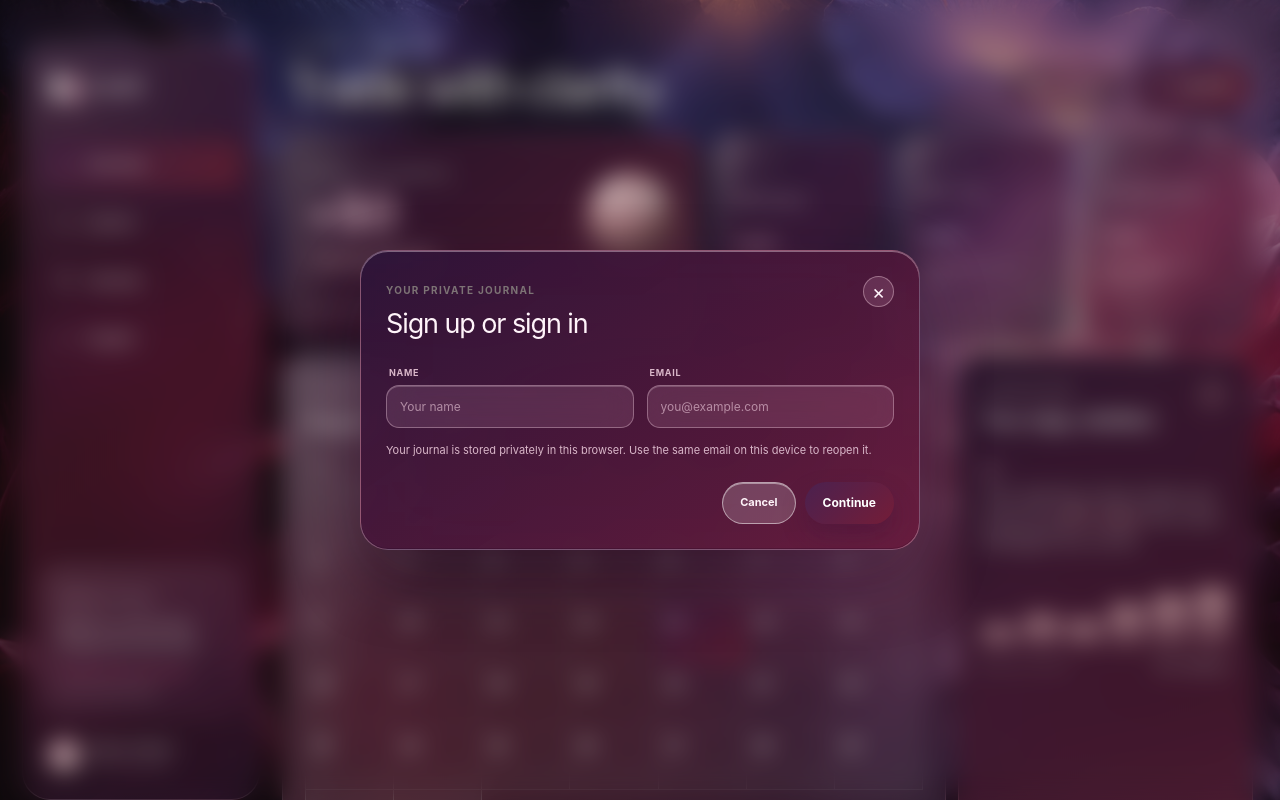
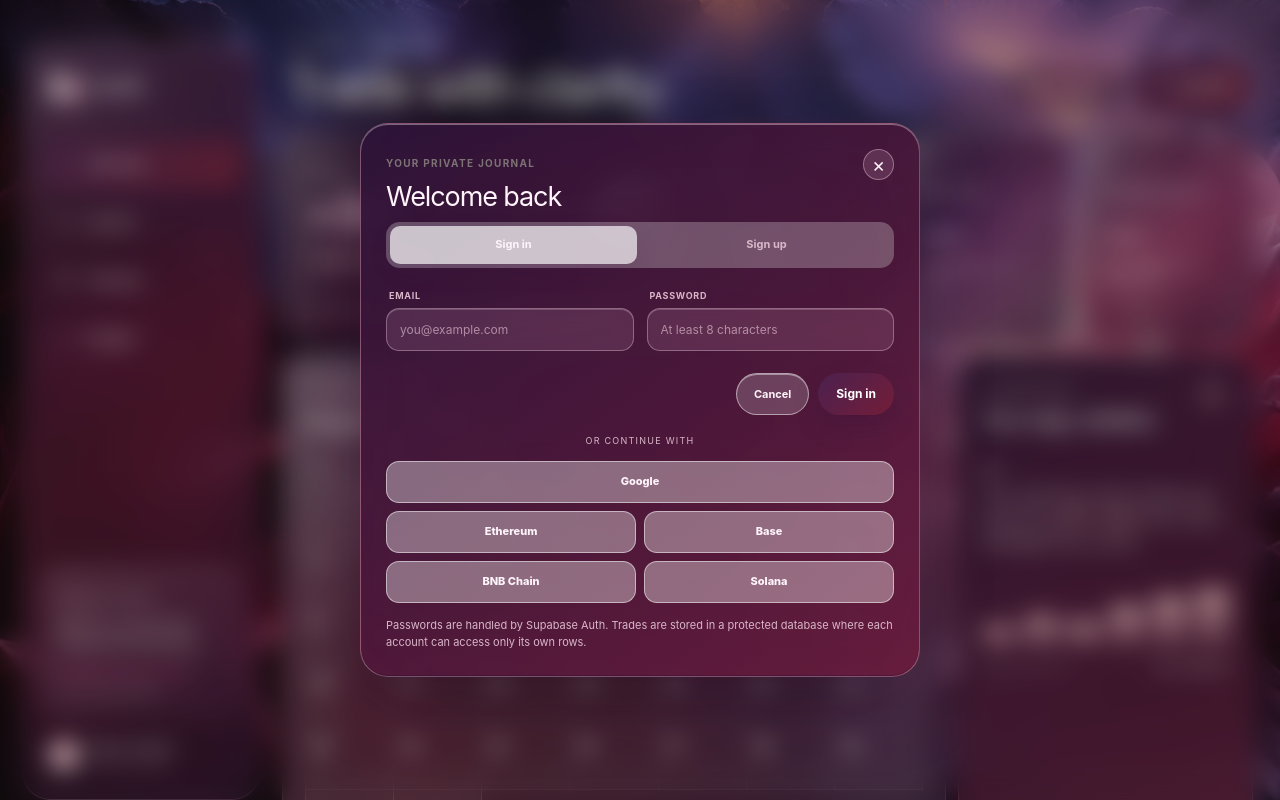
Before and after one commit to greyvese/lucid-trading, a Next.js app: page / in a window 1280 px wide. Both pictures are taken after a click on the button "Sign in / Sign up". Shown: the top 800 px of the page. Built offline with nearby package versions, Linux system fonts and the light colour scheme.

Commit message:
Add secure Supabase authentication and trade storage

```diff
--- a/app/globals.css
+++ b/app/globals.css
@@ -115,6 +115,15 @@ button { color: inherit; }
 .account-button { min-height: 42px; padding: 0 16px; border-radius: 99px; display: inline-flex; align-items: center; justify-content: center; color: var(--text-main); text-decoration: none; font-size: 11px; font-weight: 720; }
 .auth-modal { max-width: 560px; }
 .auth-note { margin: 14px 0 0; color: var(--text-muted); font-size: 11px; line-height: 1.55; }
+.auth-tabs { display: grid; grid-template-columns: 1fr 1fr; gap: 6px; margin: 4px 0 18px; padding: 4px; border-radius: 14px; background: rgba(255,255,255,0.25); }
+.auth-tabs button { min-height: 38px; border: 0; border-radius: 10px; background: transparent; color: var(--text-muted); font: inherit; font-size: 11px; font-weight: 750; cursor: pointer; }
+.auth-tabs button.active { color: var(--text-main); background: rgba(255,255,255,0.66); box-shadow: 0 8px 24px rgba(53,16,58,0.08); }
+.auth-divider { display: flex; align-items: center; gap: 10px; margin: 19px 0 13px; color: var(--text-muted); font-size: 9px; text-transform: uppercase; letter-spacing: .14em; }
+.auth-divider::before, .auth-divider::after { content: ""; height: 1px; flex: 1; background: rgba(74,31,71,0.16); }
+.social-auth-button, .wallet-grid button { width: 100%; min-height: 42px; border: 1px solid rgba(255,255,255,0.5); border-radius: 13px; background: rgba(255,255,255,0.36); color: var(--text-main); font: inherit; font-size: 11px; font-weight: 760; cursor: pointer; }
+.social-auth-button:hover, .wallet-grid button:hover { background: rgba(255,255,255,0.62); }
+.wallet-grid { display: grid; grid-template-columns: 1fr 1fr; gap: 8px; margin-top: 8px; }
+.social-auth-button:disabled, .wallet-grid button:disabled, .primary-button:disabled { opacity: .55; cursor: wait; }
 .primary-button { border: 0; border-radius: 99px; background: linear-gradient(135deg, var(--purple), var(--wine)); color: white; padding: 12px 18px; min-height: 42px; font-size: 12px; font-weight: 720; display: inline-flex; align-items: center; justify-content: center; gap: 8px; cursor: pointer; box-shadow: 0 12px 24px rgba(52,18,58,0.28); transition: transform 160ms ease, box-shadow 160ms ease; }
 .primary-button:hover { transform: translateY(-2px); box-shadow: 0 15px 28px rgba(29,26,27,0.25); }
 .primary-button span { color: var(--rose); font-size: 17px; }
--- a/app/page.tsx
+++ b/app/page.tsx
@@ -1,6 +1,15 @@
 "use client";
 
 import { FormEvent, useEffect, useMemo, useState } from "react";
+import type { User } from "@supabase/supabase-js";
+import { supabase } from "./supabase";
+
+declare global {
+  interface Window {
+    ethereum?: { request: (request: { method: string; params?: unknown[] }) => Promise<unknown> };
+    solana?: { connect: () => Promise<unknown> };
+  }
+}
 
 type Trade = {
   id: number;
@@ -22,6 +31,23 @@ type Trade = {
 type SignedInUser = {
   displayName: string;
   email: string;
+};
+
+type DatabaseTrade = {
+  id: number;
+  date: string;
+  ticker: string;
+  side: "Long" | "Short";
+  entry: number;
+  exit: number | null;
+  stop: number;
+  target: number;
+  size: number;
+  leverage: number;
+  pnl: number;
+  ratio: number;
+  strategy: string;
+  status: "Win" | "Loss" | "Open";
 };
 
 const monthNames = ["January", "February", "March", "April", "May", "June", "July", "August", "September", "October", "November", "December"];
@@ -56,6 +82,31 @@ function formatPrice(value: number) {
   return value.toLocaleString("en-US", { maximumFractionDigits: 2 });
 }
 
+function fromDatabaseTrade(row: DatabaseTrade): Trade {
+  return {
+    id: Number(row.id), date: row.date, ticker: row.ticker, side: row.side,
+    entry: row.entry, exit: row.exit, stop: row.stop, target: row.target,
+    size: row.size, leverage: row.leverage, pnl: row.pnl, ratio: row.ratio,
+    strategy: row.strategy, status: row.status,
+  };
+}
+
+function toDatabaseTrade(trade: Trade) {
+  return {
+    date: trade.date, ticker: trade.ticker, side: trade.side, entry: trade.entry,
+    exit: trade.exit, stop: trade.stop, target: trade.target, size: trade.size,
+    leverage: trade.leverage, pnl: trade.pnl, ratio: trade.ratio,
+    strategy: trade.strategy, status: trade.status,
+  };
+}
+
+function accountFromUser(user: User): SignedInUser {
+  const walletAddress = user.identities?.find((identity) => identity.provider === "web3")?.identity_data?.address;
+  const email = user.email ?? (walletAddress ? String(walletAddress) : "Wallet account");
+  const displayName = String(user.user_metadata?.display_name ?? user.user_metadata?.full_name ?? user.user_metadata?.name ?? (walletAddress ? `${String(walletAddress).slice(0, 6)}…${String(walletAddress).slice(-4)}` : email));
+  return { displayName, email };
+}
+
 export default function Home() {
   const initialToday = localIsoDate();
   const initialYear = Number(initialToday.slice(0, 4));
@@ -73,6 +124,9 @@ export default function Home() {
   const [isAuthOpen, setIsAuthOpen] = useState(false);
   const [authName, setAuthName] = useState("");
   const [authEmail, setAuthEmail] = useState("");
+  const [authPassword, setAuthPassword] = useState("");
+  const [authMode, setAuthMode] = useState<"signin" | "signup">("signin");
+  const [authBusy, setAuthBusy] = useState(false);
   const [notice, setNotice] = useState("");
   const [form, setForm] = useState({
     ticker: "",
@@ -140,21 +194,33 @@ export default function Home() {
     }
 
     setTradesReady(false);
-    try {
-      const stored = window.localStorage.getItem(`lucid-trades:${user.email.toLowerCase()}`);
-      setTrades(stored ? JSON.parse(stored) as Trade[] : []);
-    } catch {
-      setTrades([]);
-      setNotice("Your saved journal could not be loaded on this device.");
-    } finally {
-      setTradesReady(true);
-    }
+    let active = true;
+    const loadTrades = async () => {
+      const { data, error } = await supabase.from("trades").select("*").order("date", { ascending: false }).order("id", { ascending: false });
+      if (error) throw error;
+      let loaded = (data ?? []).map(fromDatabaseTrade);
+
+      const localKey = user.email ? `lucid-trades:${user.email.toLowerCase()}` : "";
+      const local = localKey ? window.localStorage.getItem(localKey) : null;
+      if (!loaded.length && local) {
+        const legacy = JSON.parse(local) as Trade[];
+        if (legacy.length) {
+          const { data: migrated, error: migrationError } = await supabase.from("trades").insert(legacy.map(toDatabaseTrade)).select();
+          if (migrationError) throw migrationError;
+          loaded = (migrated ?? []).map(fromDatabaseTrade);
+          window.localStorage.removeItem(localKey);
+        }
+      }
+      if (active) setTrades(loaded);
+    };
+    loadTrades().catch((error: Error) => {
+      if (active) {
+        setTrades([]);
+        setNotice(error.message || "Unable to load your secure journal.");
+      }
+    }).finally(() => active && setTradesReady(true));
+    return () => { active = false; };
   }, [user]);
-
-  useEffect(() => {
-    if (!user || !tradesReady) return;
-    window.localStorage.setItem(`lucid-trades:${user.email.toLowerCase()}`, JSON.stringify(trades));
-  }, [trades, tradesReady, user]);
 
   useEffect(() => {
     const [year, month] = today.split("-").map(Number);
@@ -165,12 +231,11 @@ export default function Home() {
   }, [today]);
 
   useEffect(() => {
-    try {
-      const stored = window.localStorage.getItem("lucid-user");
-      setUser(stored ? JSON.parse(stored) as SignedInUser : null);
-    } catch {
-      setUser(null);
-    }
+    supabase.auth.getUser().then(({ data }) => setUser(data.user ? accountFromUser(data.user) : null));
+    const { data: listener } = supabase.auth.onAuthStateChange((_event, session) => {
+      setUser(session?.user ? accountFromUser(session.user) : null);
+    });
+    return () => listener.subscription.unsubscribe();
   }, []);
 
   const userInitials = user?.displayName
@@ -214,8 +279,13 @@ export default function Home() {
     setIsFormOpen(true);
   }
 
-  function deleteTrade(trade: Trade) {
+  async function deleteTrade(trade: Trade) {
     if (!window.confirm(`Delete ${trade.ticker} from your journal?`)) return;
+    const { error } = await supabase.from("trades").delete().eq("id", trade.id);
+    if (error) {
+      setNotice(error.message || "Unable to delete this trade.");
+      return;
+    }
     setTrades((current) => current.filter((item) => item.id !== trade.id));
     setNotice(`${trade.ticker} deleted from your journal`);
     setTimeout(() => setNotice(""), 3200);
@@ -246,7 +316,7 @@ export default function Home() {
     requestAnimationFrame(() => document.getElementById("journal")?.scrollIntoView({ behavior: "smooth", block: "start" }));
   }
 
-  function submitTrade(event: FormEvent<HTMLFormElement>) {
+  async function submitTrade(event: FormEvent<HTMLFormElement>) {
     event.preventDefault();
     const entry = Number(form.entry);
     const stop = Number(form.stop);
@@ -269,7 +339,15 @@ export default function Home() {
       strategy: form.strategy,
       status: !exit ? "Open" : livePnl >= 0 ? "Win" : "Loss",
     };
-    const storedTrade = savedTrade;
+    const operation = editingId === null
+      ? supabase.from("trades").insert(toDatabaseTrade(savedTrade)).select().single()
+      : supabase.from("trades").update(toDatabaseTrade(savedTrade)).eq("id", editingId).select().single();
+    const { data, error } = await operation;
+    if (error || !data) {
+      setNotice(error?.message || "Unable to save this trade.");
+      return;
+    }
+    const storedTrade = fromDatabaseTrade(data);
     setTrades((current) => editingId === null
       ? [storedTrade, ...current]
       : current.map((trade) => trade.id === editingId ? storedTrade : trade));
@@ -286,21 +364,57 @@ export default function Home() {
     setForm((current) => ({ ...current, ticker: "", entry: "", exit: "", stop: "", target: "", size: "", leverage: "1" }));
   }
 
-  function submitAuth(event: FormEvent<HTMLFormElement>) {
+  async function submitAuth(event: FormEvent<HTMLFormElement>) {
     event.preventDefault();
-    const account = { displayName: authName.trim(), email: authEmail.trim().toLowerCase() };
-    window.localStorage.setItem("lucid-user", JSON.stringify(account));
-    setUser(account);
+    setAuthBusy(true);
+    const email = authEmail.trim().toLowerCase();
+    const result = authMode === "signup"
+      ? await supabase.auth.signUp({ email, password: authPassword, options: { data: { display_name: authName.trim() }, emailRedirectTo: window.location.origin } })
+      : await supabase.auth.signInWithPassword({ email, password: authPassword });
+    setAuthBusy(false);
+    if (result.error) {
+      setNotice(result.error.message);
+      return;
+    }
     setIsAuthOpen(false);
-    setNotice(`Welcome, ${account.displayName}`);
-    setTimeout(() => setNotice(""), 3200);
+    setNotice(authMode === "signup" && !result.data.session ? "Check your email to confirm your account." : "Signed in securely.");
+    setTimeout(() => setNotice(""), 4200);
   }
 
-  function signOut() {
-    window.localStorage.removeItem("lucid-user");
-    setUser(null);
-    setTrades([]);
-    setTradesReady(true);
+  async function signOut() {
+    await supabase.auth.signOut();
+  }
+
+  async function signInWithGoogle() {
+    setAuthBusy(true);
+    const { error } = await supabase.auth.signInWithOAuth({ provider: "google", options: { redirectTo: window.location.origin } });
+    if (error) { setAuthBusy(false); setNotice(error.message); }
+  }
+
+  async function signInWithEvm(chainId: string, label: string) {
+    if (!window.ethereum) { setNotice(`Install an Ethereum-compatible wallet to use ${label}.`); return; }
+    setAuthBusy(true);
+    try {
+      await window.ethereum.request({ method: "wallet_switchEthereumChain", params: [{ chainId }] });
+      const { error } = await supabase.auth.signInWithWeb3({ chain: "ethereum", statement: "Sign in securely to Lucid Journal." });
+      if (error) throw error;
+      setIsAuthOpen(false);
+    } catch (error) {
+      setNotice(error instanceof Error ? error.message : `Unable to sign in with ${label}.`);
+    } finally { setAuthBusy(false); }
+  }
+
+  async function signInWithSolana() {
+    if (!window.solana) { setNotice("Install a Solana wallet such as Phantom to continue."); return; }
+    setAuthBusy(true);
+    try {
+      await window.solana.connect();
+      const { error } = await supabase.auth.signInWithWeb3({ chain: "solana", statement: "Sign in securely to Lucid Journal." });
+      if (error) throw error;
+      setIsAuthOpen(false);
+    } catch (error) {
+      setNotice(error instanceof Error ? error.message : "Unable to sign in with Solana.");
+    } finally { setAuthBusy(false); }
   }
 
   return (
@@ -474,15 +588,25 @@ export default function Home() {
       {isAuthOpen && (
         <div className="modal-backdrop" role="presentation" onMouseDown={() => setIsAuthOpen(false)}>
           <section className="trade-modal glass auth-modal" role="dialog" aria-modal="true" aria-labelledby="auth-modal-title" onMouseDown={(event) => event.stopPropagation()}>
-            <div className="modal-heading"><div><span className="eyebrow">Your private journal</span><h2 id="auth-modal-title">Sign up or sign in</h2></div><button type="button" onClick={() => setIsAuthOpen(false)} aria-label="Close">×</button></div>
+            <div className="modal-heading"><div><span className="eyebrow">Your private journal</span><h2 id="auth-modal-title">{authMode === "signup" ? "Create your account" : "Welcome back"}</h2></div><button type="button" onClick={() => setIsAuthOpen(false)} aria-label="Close">×</button></div>
+            <div className="auth-tabs"><button type="button" className={authMode === "signin" ? "active" : ""} onClick={() => setAuthMode("signin")}>Sign in</button><button type="button" className={authMode === "signup" ? "active" : ""} onClick={() => setAuthMode("signup")}>Sign up</button></div>
             <form onSubmit={submitAuth}>
               <div className="form-grid">
-                <label><span>Name</span><input required autoComplete="name" placeholder="Your name" value={authName} onChange={(event) => setAuthName(event.target.value)} /></label>
+                {authMode === "signup" && <label><span>Name</span><input required autoComplete="name" placeholder="Your name" value={authName} onChange={(event) => setAuthName(event.target.value)} /></label>}
                 <label><span>Email</span><input required type="email" autoComplete="email" placeholder="you@example.com" value={authEmail} onChange={(event) => setAuthEmail(event.target.value)} /></label>
+                <label><span>Password</span><input required minLength={8} type="password" autoComplete={authMode === "signup" ? "new-password" : "current-password"} placeholder="At least 8 characters" value={authPassword} onChange={(event) => setAuthPassword(event.target.value)} /></label>
               </div>
-              <p className="auth-note">Your journal is stored privately in this browser. Use the same email on this device to reopen it.</p>
-              <div className="form-actions"><button className="secondary-button" type="button" onClick={() => setIsAuthOpen(false)}>Cancel</button><button className="primary-button" type="submit">Continue</button></div>
+              <div className="form-actions"><button className="secondary-button" type="button" onClick={() => setIsAuthOpen(false)}>Cancel</button><button className="primary-button" disabled={authBusy} type="submit">{authBusy ? "Please wait…" : authMode === "signup" ? "Create account" : "Sign in"}</button></div>
             </form>
+            <div className="auth-divider"><span>or continue with</span></div>
+            <button className="social-auth-button" disabled={authBusy} type="button" onClick={signInWithGoogle}>Google</button>
+            <div className="wallet-grid">
+              <button type="button" disabled={authBusy} onClick={() => signInWithEvm("0x1", "Ethereum")}>Ethereum</button>
+              <button type="button" disabled={authBusy} onClick={() => signInWithEvm("0x2105", "Base")}>Base</button>
+              <button type="button" disabled={authBusy} onClick={() => signInWithEvm("0x38", "BNB Chain")}>BNB Chain</button>
+              <button type="button" disabled={authBusy} onClick={signInWithSolana}>Solana</button>
+            </div>
+            <p className="auth-note">Passwords are handled by Supabase Auth. Trades are stored in a protected database where each account can access only its own rows.</p>
           </section>
         </div>
       )}
--- /dev/null
+++ b/app/supabase.ts
@@ -0,0 +1,12 @@
+import { createClient } from "@supabase/supabase-js";
+
+const supabaseUrl = "https://zenxogxwwzdteiohakod.supabase.co";
+const supabasePublishableKey = "sb_publishable_TSWHgVLpPTRNAzFhCqdbjQ_gKxgjO-S";
+
+export const supabase = createClient(supabaseUrl, supabasePublishableKey, {
+  auth: {
+    persistSession: true,
+    autoRefreshToken: true,
+    detectSessionInUrl: true,
+  },
+});
```
Also changed, not shown: package.json (+5 -14 lines), 1 other file (tests, documents, lock files or other folders).
